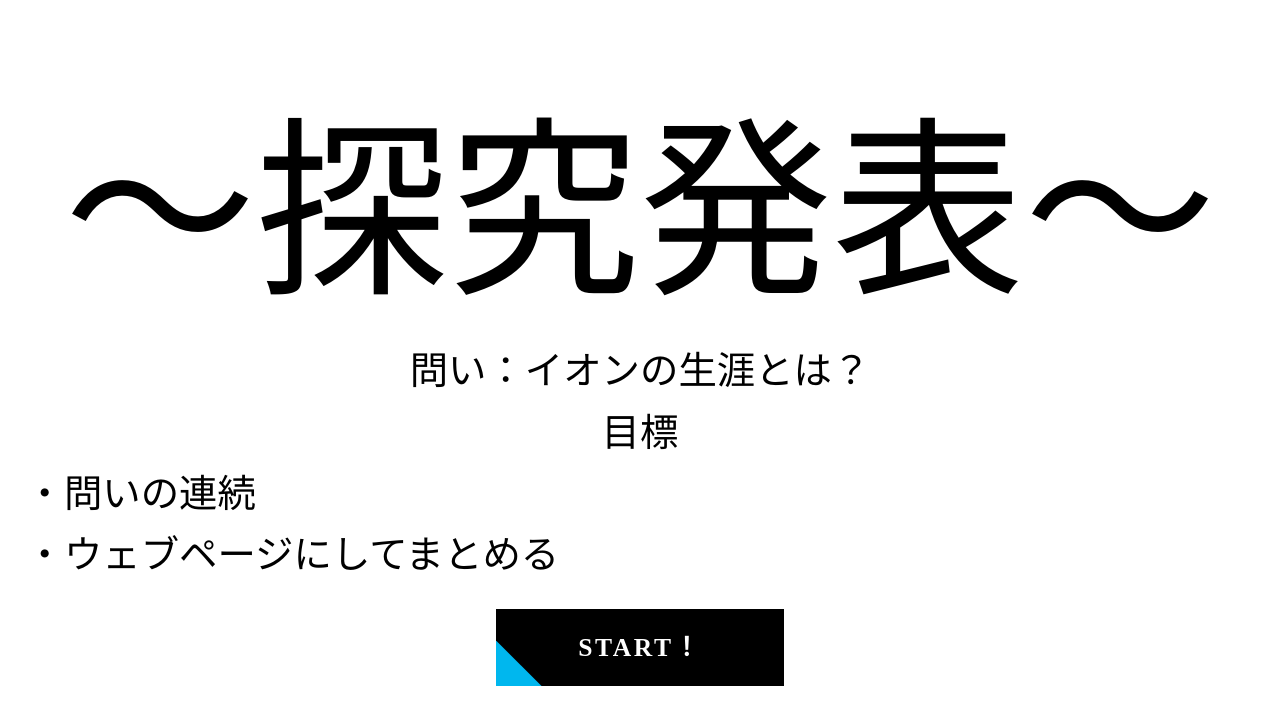
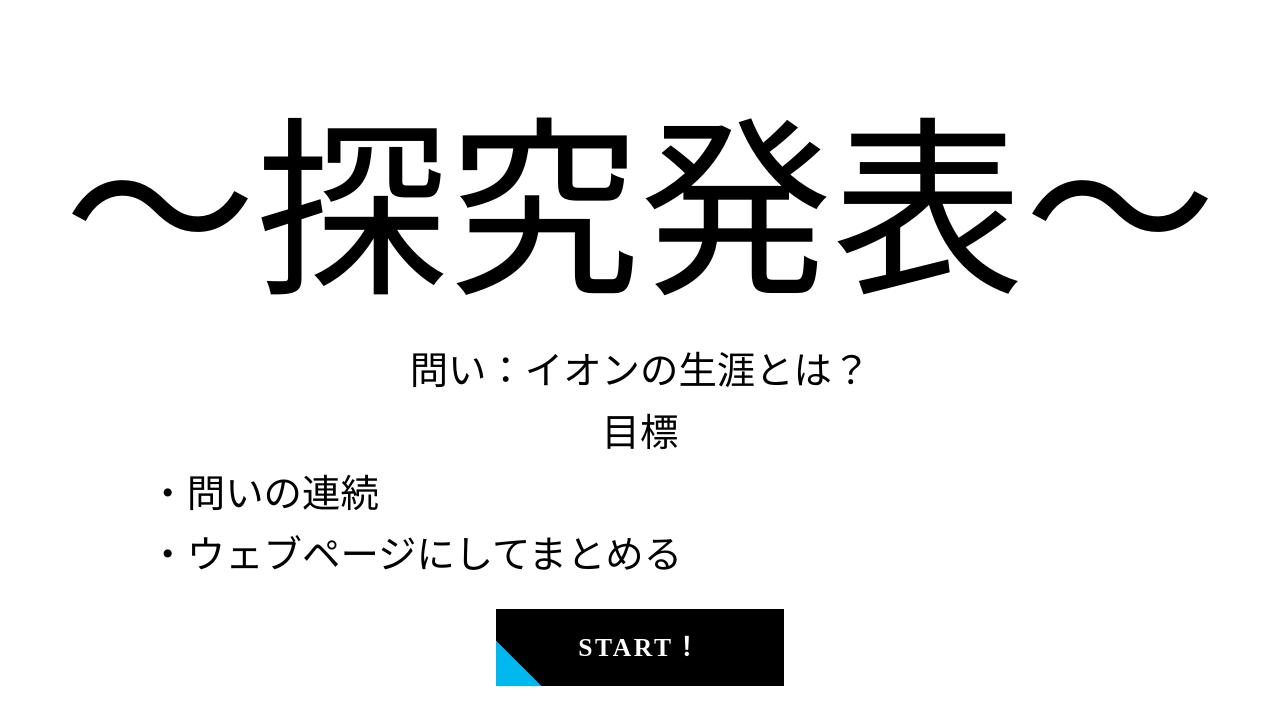
Before and after one commit to kisokun1939/slide0-1, a plain HTML site: page index.html in a window 1280 px wide. Drawn offline with Linux system fonts and the light colour scheme; a web font is replaced by a local one.

Commit message:
Update index.html

```diff
--- a/index.html
+++ b/index.html
@@ -15,7 +15,7 @@
     <p id="content">問い：イオンの生涯とは？</p>
     <p id="content">目標</p>
   </div>
-  <div class="left">
+  <div class="left" style="margin-left:10vw">
     <p id="content">・問いの連続</p>
     <p id="content">・ウェブページにしてまとめる</p>
   </div>
```
